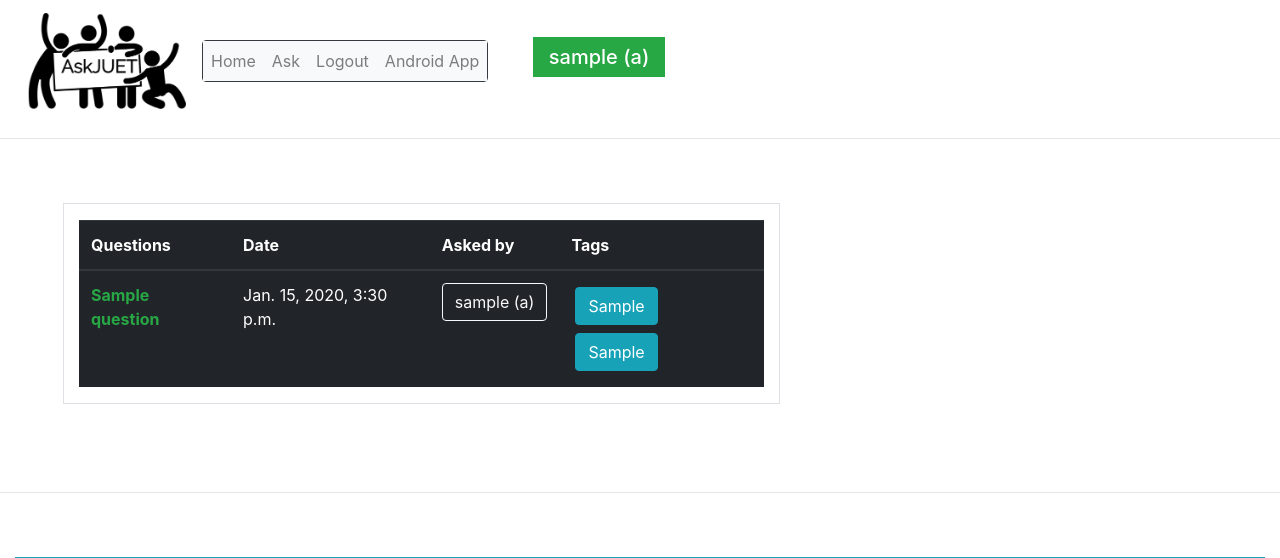
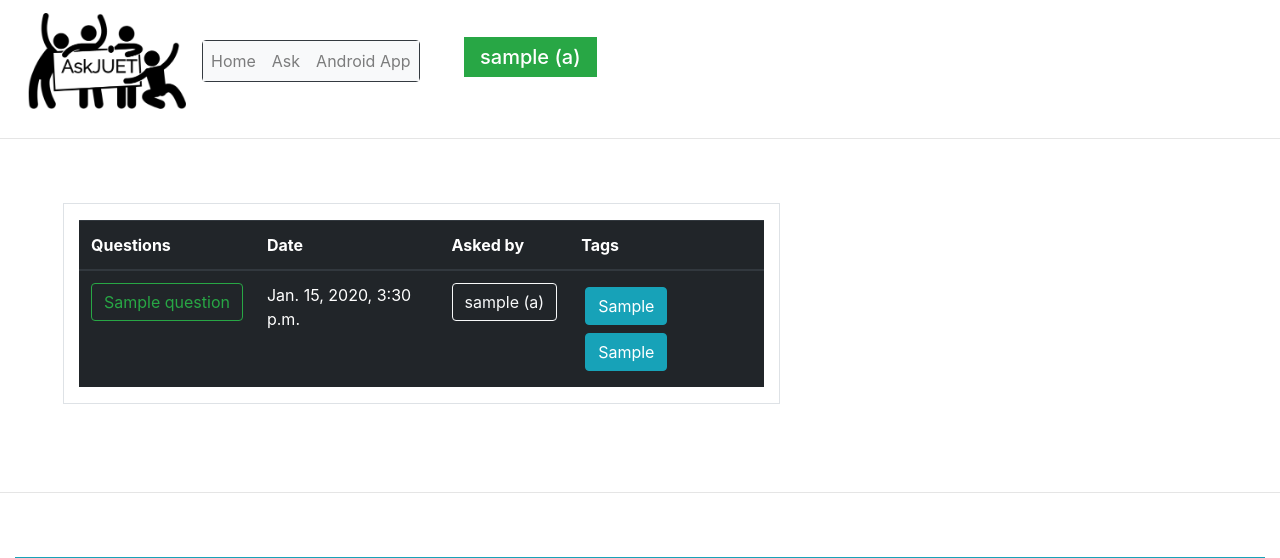
Before and after one commit to richeshgupta/JUETForum, a Django app: page / in a window 1280 px wide. Shown: the top 558 px of the page. Run offline with Django 3.2, Linux system fonts and the light colour scheme; a user stored in the database is signed in; tables that the repository leaves empty hold one stand-in row (values such as "Sample post"); some libraries are stand-ins or nearby versions.

Commit message:
UI enhancements

```diff
--- a/main/models.py
+++ b/main/models.py
@@ -6,7 +6,7 @@ from django.urls import reverse
 # Create your models here.
 class question(models.Model):
 	author_q = models.ForeignKey(User, on_delete=models.CASCADE,)
-	title_q = models.CharField(max_length=150,verbose_name='Title of Question')
+	title_q = models.CharField(max_length=50,verbose_name='Title of Question')
 	notice_q = models.TextField(max_length=1000,default='',verbose_name="Description of Question")
 	date_q = models.DateTimeField(default = timezone.now,verbose_name="Date/Time")
 	url_q = models.URLField(max_length=100,blank = True,verbose_name="URL reference")
@@ -23,7 +23,7 @@ class question(models.Model):
 		return self.author_q
 
 class answer(models.Model):
-	title_a = models.CharField(max_length=150,verbose_name='Title of Answer')
+	title_a = models.CharField(max_length=50,verbose_name='Title of Answer')
 	author_a = models.ForeignKey(User, on_delete=models.CASCADE,)
 	notice_a = models.TextField(max_length=2200,default="",verbose_name='Describe Answer')
 	date_a = models.DateTimeField(default = timezone.now,verbose_name='Date/Time')
--- a/main/templates/main/index.html
+++ b/main/templates/main/index.html
@@ -33,7 +33,7 @@
 					{% for data in datas %}
 						<tbody>
 							<tr>
-								<th scope="row"><a class='text text-success' href='{% url "forum_detail" data.id %}'>{{ data.title_q }}</th></a>
+								<th scope="row"><a class='btn btn-outline-success' href='{% url "forum_detail" data.id %}'>{{ data.title_q }}</th></a>
 								<td>{{ data.date_q }}</td>
 								<td><a href='{% url "profile" data.author_q.id %}' class='btn btn-outline-light'>{{ data.author_q }}{% if data.author_q.is_staff %} (a) {% endif %}</a></td>
 								<td><k class='btn btn-info m-1'>{{ data.tag1_q }}</k> <k class='btn btn-info m-1'> {{ data.tag2_q }}</k></td>
--- a/main/templates/main/nav.html
+++ b/main/templates/main/nav.html
@@ -28,11 +28,8 @@
       <li class='nav-item'>
       	<a class='nav-link btn-light' href='{% url "write" %}'>Ask</a>
       </li>
-      {% if user.is_authenticated %}
-      	<li class='nav-item'>
-      		<a class='nav-link btn-light' href='{% url "logout" %}'>Logout</a>
-      	</li>
-      {% else %}
+      {% if not user.is_authenticated %}
+
       	<li class='nav-item'>
       		<a class='nav-link btn-light' href='{% url "login" %}'>Login</a>
       	</li>
--- a/main/templates/main/profile.html
+++ b/main/templates/main/profile.html
@@ -5,7 +5,10 @@
 {% endblock title %}
 {% block content %}
 	<div class='jumbotron bg-dark text-white'>
-		<h3 class='text float-left'><a href='{% url "password_change" %}' class="btn btn-outline-warning">Change Password</a></h3>
+			<div class='btn-group-vertical float-left' role="group">
+				<a href='{% url "password_change" %}' class="btn btn-outline-warning">Change Password</a>
+				<a href='{% url "logout" %}' class="btn btn-outline-danger">Logout</a>
+			</div>
 		<h2 class='text text-info text-center'>@{{ author }}</h2>
 		<h5 class="text text-success float-right">Last login: {{author.last_login}}</h5>
 	</div>
--- a/main/views.py
+++ b/main/views.py
@@ -12,6 +12,10 @@ class index_forum(ListView):
 	template_name = 'main/index.html'
 	context_object_name = 'datas'
 	ordering = ['-date_q']
+	def count(request,pk):
+		k = answer.objects.get(ques=pk).count
+		return k
+
 
 class forum_detail(DetailView):
 	model = question
```
Also changed, not shown: main/migrations/0005_auto_20190823_1439.py (added).
